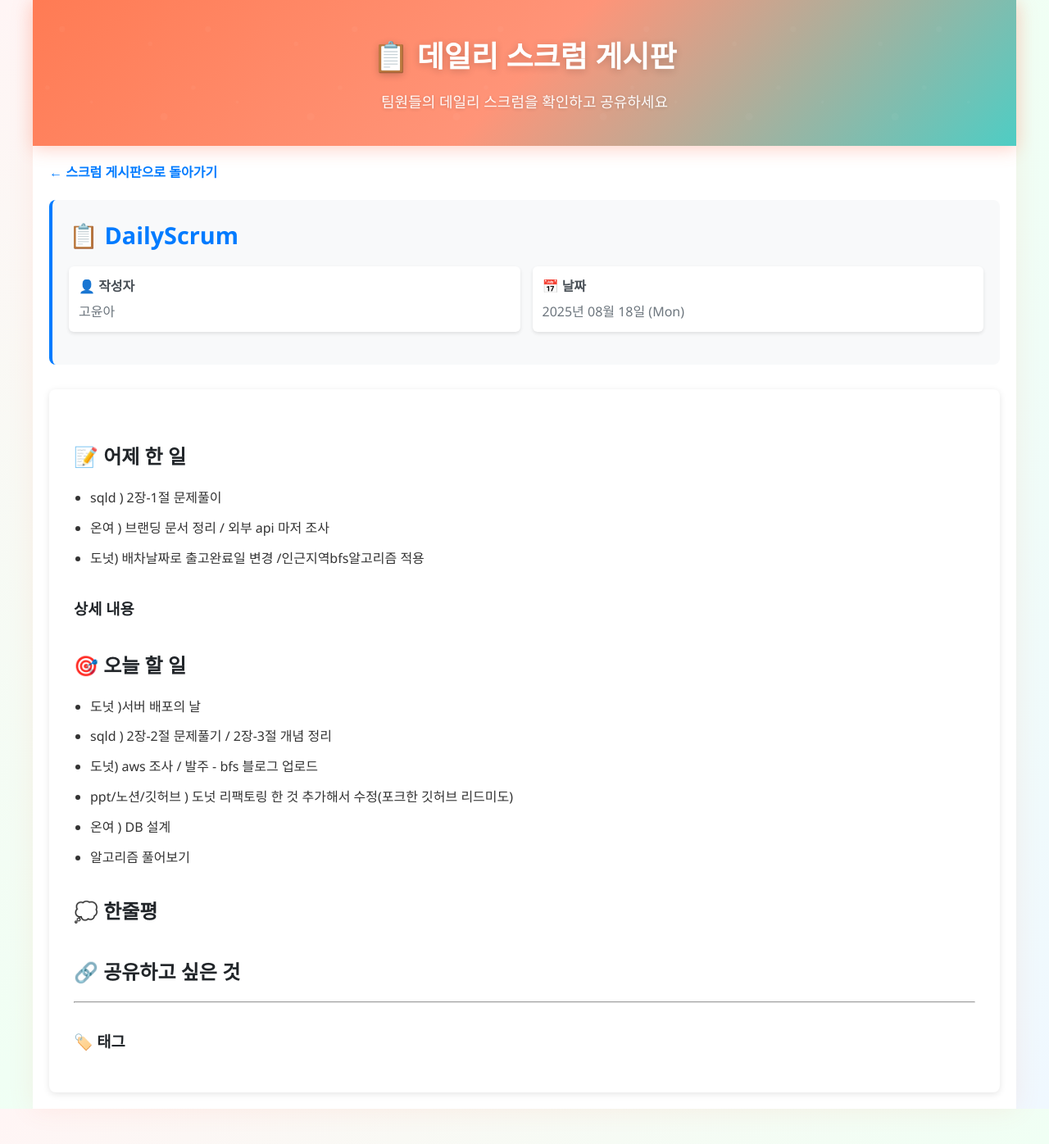
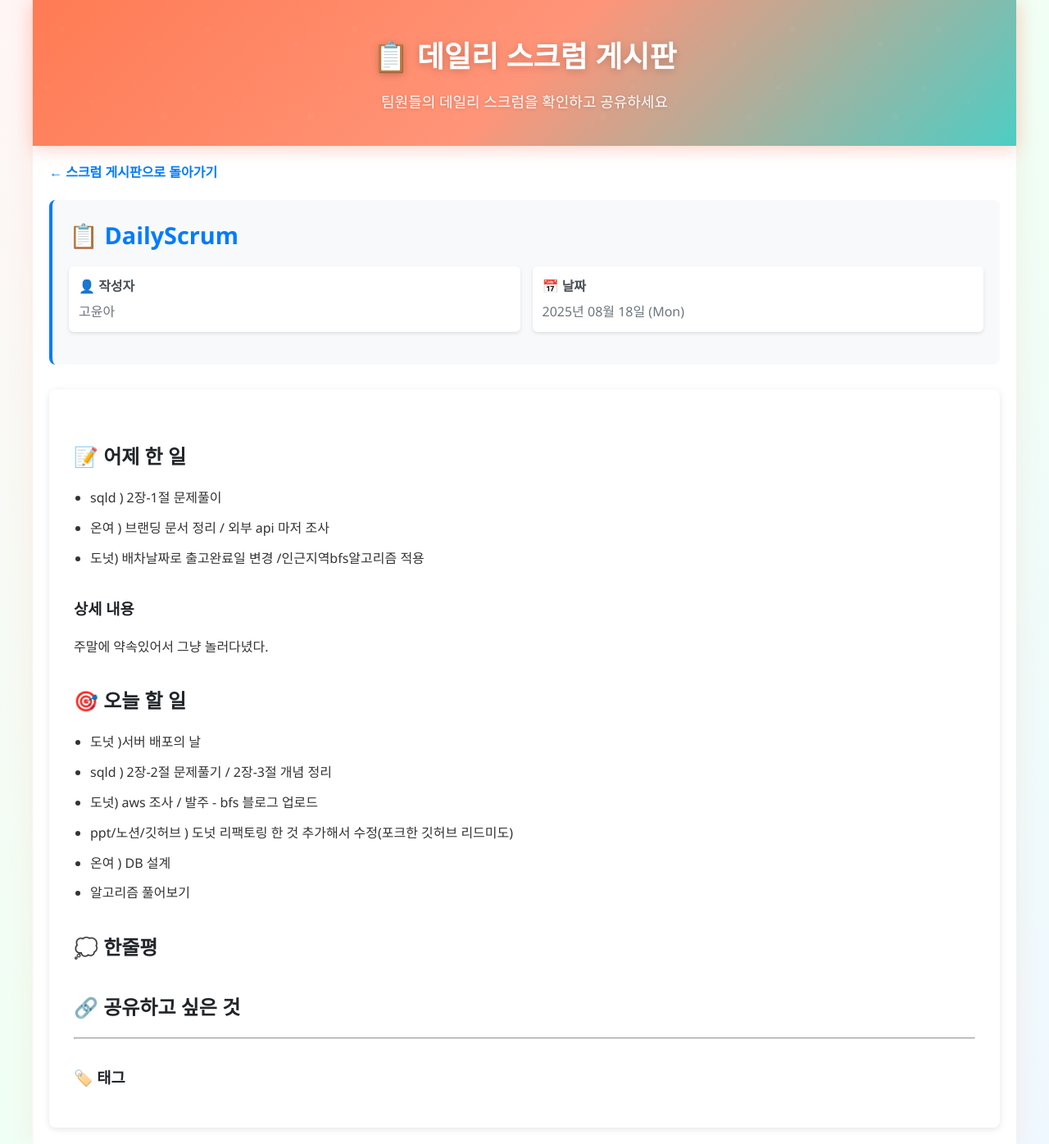
Before and after one commit to ssg6-dailylog/scrum, a Jekyll site: the page built from _posts/August, 2025/2025-08-18/2025-08-16-고윤아-DailyScrum.md, in a window 1280 px wide. Shown: the whole page at 82% size. Built offline with Jekyll 4.4.1, drawn with Linux system fonts in a browser that asks for light colours.

Commit message:
고윤아 scrum

```diff
--- a/_posts/August, 2025/2025-08-18/2025-08-16-고윤아-DailyScrum.md
+++ b/_posts/August, 2025/2025-08-18/2025-08-16-고윤아-DailyScrum.md
@@ -14,6 +14,7 @@ categories: [scrum]
 
 ### 상세 내용
 
+주말에 약속있어서 그냥 놀러다녔다.
 
 ## 🎯 오늘 할 일
 
```
